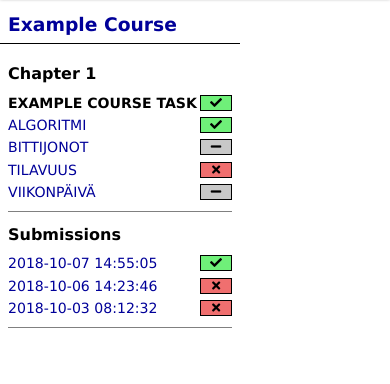
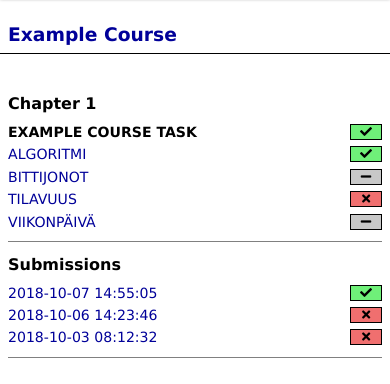
Before and after one commit to ollpu/cses.css, a plain HTML site: page courses/task.html in a window 390 px wide. Both pictures are taken after a click on the link 19 px from the left and 20 px from the top of the page. Shown: the part 44-428 px from the top of the page. Drawn offline with nearby package versions, Linux system fonts and the light colour scheme; files that its build step writes are made by us from their sources.

Commit message:
Sidebar width: 100% in mobile
Regression in last (?) commit.

```diff
--- a/css/_base.scss
+++ b/css/_base.scss
@@ -169,9 +169,10 @@ body {
     opacity: 1;
     pointer-events: all;
   }
+
   // disable table layout
   .with-sidebar {
-    .skeleton, .navigation, .content-wrapper, .title-block, .content {
+    .skeleton, .navigation, .sidebar, .content-wrapper, .title-block, .content {
       display: block;
     }
   }
@@ -182,6 +183,8 @@ body {
 
   .sidebar {
     border-right: none;
+    max-width: none;
+    width: 100%;
   }
   .title-block > h1 {
     padding: 0.4em $default-side-padding;
```
